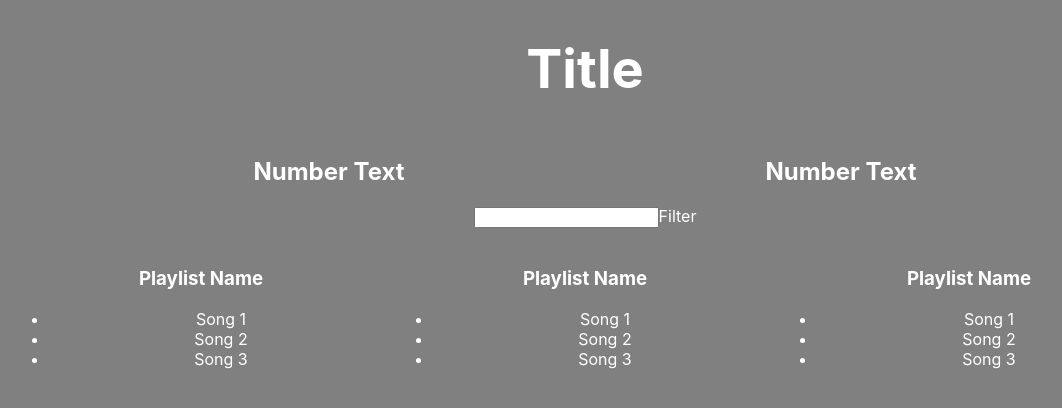
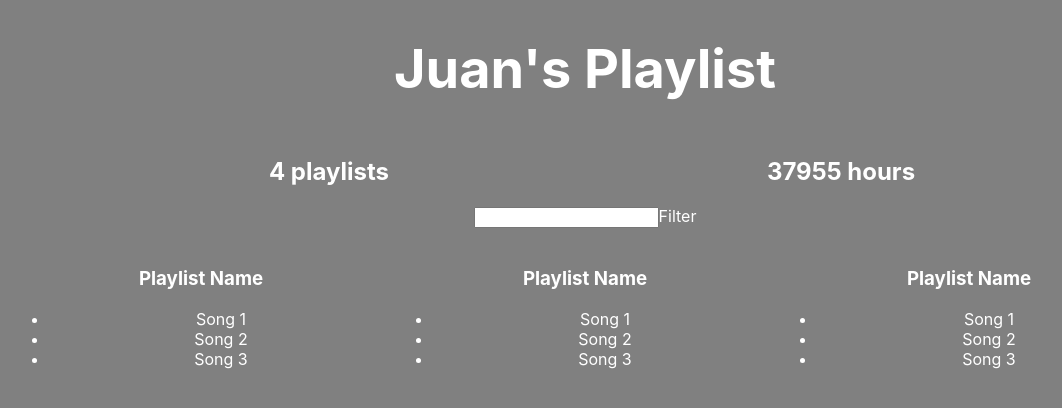
Before and after one commit to jdomil/better-playlists, a React (Create React App) app: page / in a window 1280 px wide. Shown: the top 408 px of the page, without its empty margins (55-1117 px from the left). Built offline with nearby package versions, Linux system fonts and the light colour scheme.

Commit message:
Add fake data to aggregate and counters

```diff
--- a/src/App.js
+++ b/src/App.js
@@ -4,12 +4,67 @@ import './App.css';
 let defaultStyle = {
   color: '#fff'
 }
+let fakeServerData = {
+  user: {
+    name: 'Juan',
+    playlists: [
+      {
+        name: 'My favorites',
+        songs: [
+          {name: 'Beat it', duration: 211345},
+          {name: 'Hola', duration: 123412},
+          {name: 'Halo', duration: 234567}
+        ]
+      },
+      {
+        name: 'This is the good one',
+        songs: [
+          {name: 'Beat it', duration: 211345},
+          {name: 'Hola', duration: 123412},
+          {name: 'Halo', duration: 234567}
+        ]
+      },
+      {
+        name: 'Learning chinese',
+        songs: [
+          {name: 'Beat it', duration: 211345},
+          {name: 'Hola', duration: 123412},
+          {name: 'Halo', duration: 234567}
+        ]
+      },
+      {
+        name: 'This Juan isn\'t good',
+        songs: [
+          {name: 'Beat it', duration: 211345},
+          {name: 'Hola', duration: 123412},
+          {name: 'Halo', duration: 234567}
+        ]
+      }
+    ]
+  }
+}
 
-class Aggregate extends Component {
+class PlaylistCounter extends Component {
   render() {
     return (
       <div style={{...defaultStyle, width: '40%', display: 'inline-block'}}>
-        <h2>Number Text</h2>
+        <h2>{this.props.playlists.length} playlists</h2>
+      </div>
+    );
+  }
+}
+
+class HoursCounter extends Component {
+  render() {
+    let allSongs = this.props.playlists.reduce((songs, eachPlaylist) => {
+      return songs.concat(eachPlaylist.songs)
+    }, [])
+    let totalDuration = allSongs.reduce((sum,eachSong) => {
+      return sum + eachSong.duration
+    }, 0)
+    return (
+      <div style={{...defaultStyle, width: '40%', display: 'inline-block'}}>
+        <h2>{Math.round(totalDuration/60)} hours</h2>
       </div>
     );
   }
@@ -35,21 +90,37 @@ class Playlist extends Component {
         <h3>Playlist Name</h3>
         <ul><li>Song 1</li><li>Song 2</li><li>Song 3</li></ul>
       </div>
-    );
+    )
   }
 }
 
 class App extends Component {
+  constructor() {
+    super()
+    this.state = {serverData: {}}
+  }
+  componentDidMount() {
+    setTimeout(() => {
+    this.setState({serverData: fakeServerData});
+  }, 1000)
+  }
+
   render() {
     return (
       <div className="App">
-        <h1 style={{...defaultStyle, 'font-size': '54px'}}>Title</h1>
-        <Aggregate/>
-        <Aggregate/>
-        <Filter/>
-        <Playlist/>
-        <Playlist/>
-        <Playlist/>
+        {this.state.serverData.user ?
+        <div>
+          <h1 style={{...defaultStyle, 'font-size': '54px'}}>
+            {this.state.serverData.user.name}'s Playlist
+          </h1>
+          <PlaylistCounter playlists={this.state.serverData.user.playlists}/>
+          <HoursCounter playlists={this.state.serverData.user.playlists}/>
+          <Filter/>
+          <Playlist/>
+          <Playlist/>
+          <Playlist/>
+        </div> : <h1 style={{...defaultStyle, 'font-size': '54px'}}>Loading...</h1>
+        }
       </div>
     );
   }
```
Also changed, not shown: package.json (+7 -3 lines), 1 other file (tests, documents, lock files or other folders).
